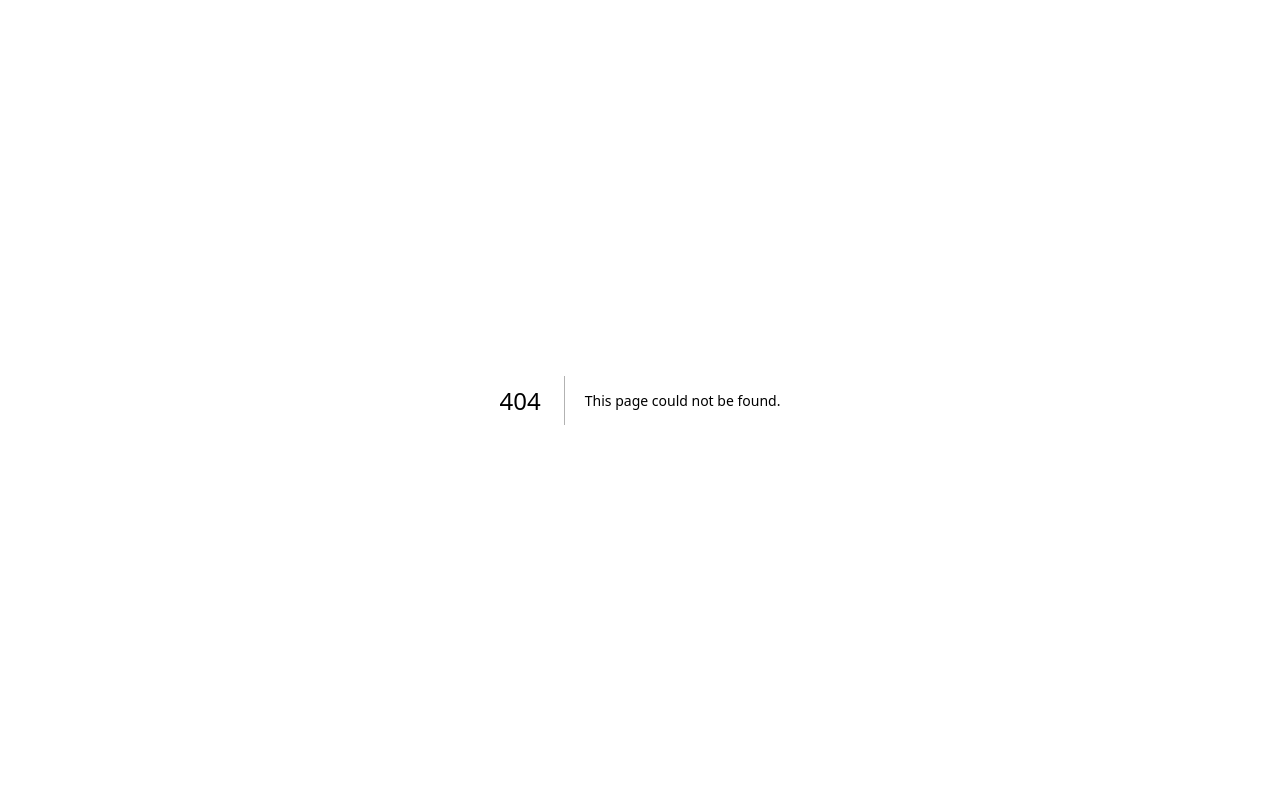
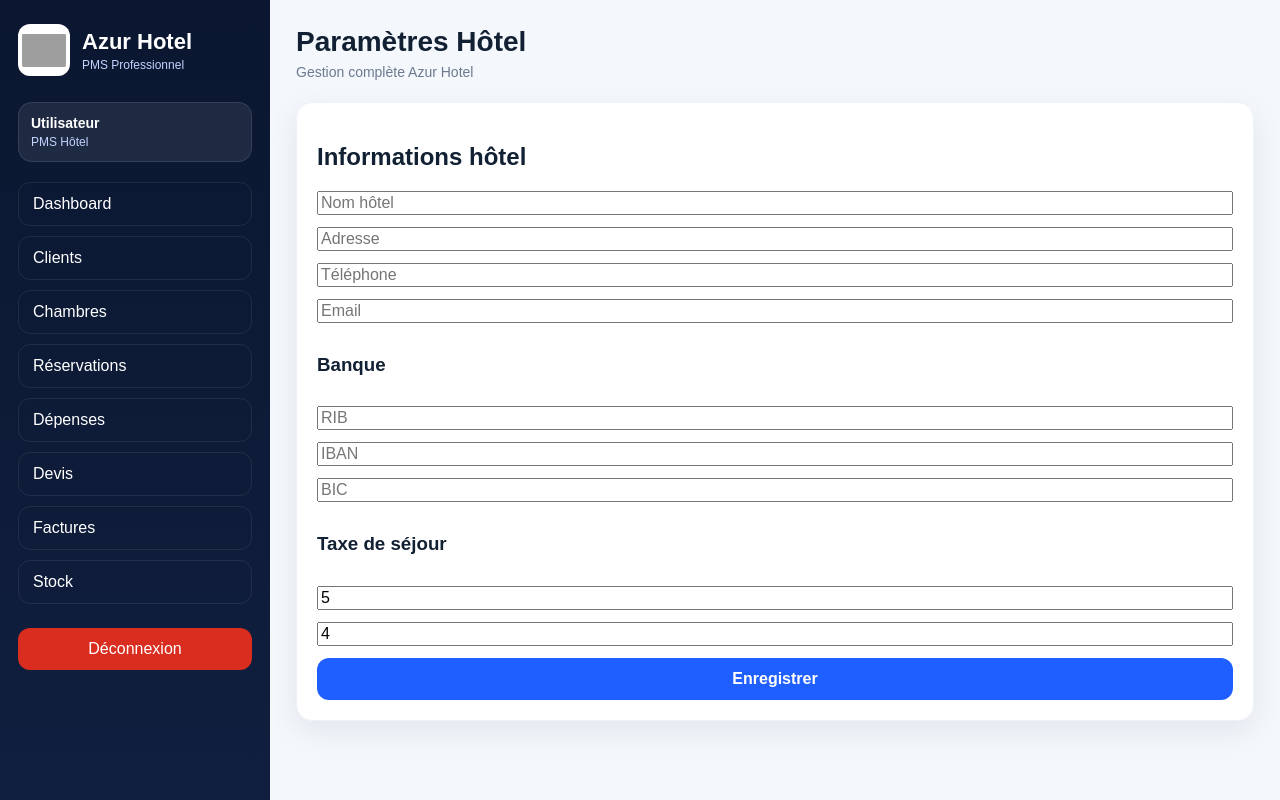
Before and after one commit to shadow786110/Azur-Hotel-pms-full, a Next.js app: page /settings in a window 1280 px wide. Before the commit this address had no page. Built offline with nearby package versions, Linux system fonts and the light colour scheme; no server answers; the database is empty; grey boxes are pictures that could not be loaded.

Commit message:
Create settings.js

```diff
--- /dev/null
+++ b/pages/settings.js
@@ -0,0 +1,90 @@
+import { useEffect, useState } from "react";
+import Layout from "../components/Layout";
+import { supabase } from "../lib/supabaseClient";
+
+export default function Settings() {
+  const [settings, setSettings] = useState({
+    hotel_name: "",
+    address: "",
+    phone: "",
+    email: "",
+    rib: "",
+    iban: "",
+    bic: "",
+    taxe_sejour_rate: 5,
+    taxe_sejour_cap: 4
+  });
+
+  useEffect(() => {
+    loadSettings();
+  }, []);
+
+  async function loadSettings() {
+    const { data } = await supabase
+      .from("hotel_settings")
+      .select("*")
+      .limit(1)
+      .single();
+
+    if (data) setSettings(data);
+  }
+
+  async function saveSettings(e) {
+    e.preventDefault();
+
+    const { error } = await supabase
+      .from("hotel_settings")
+      .upsert([settings]);
+
+    if (error) return alert(error.message);
+
+    alert("Paramètres sauvegardés");
+  }
+
+  return (
+    <Layout title="Paramètres Hôtel">
+      <div className="card">
+        <h2>Informations hôtel</h2>
+
+        <form onSubmit={saveSettings} className="form-grid">
+
+          <input value={settings.hotel_name} placeholder="Nom hôtel"
+            onChange={(e)=>setSettings({...settings, hotel_name:e.target.value})} />
+
+          <input value={settings.address} placeholder="Adresse"
+            onChange={(e)=>setSettings({...settings, address:e.target.value})} />
+
+          <input value={settings.phone} placeholder="Téléphone"
+            onChange={(e)=>setSettings({...settings, phone:e.target.value})} />
+
+          <input value={settings.email} placeholder="Email"
+            onChange={(e)=>setSettings({...settings, email:e.target.value})} />
+
+          <h3>Banque</h3>
+
+          <input value={settings.rib} placeholder="RIB"
+            onChange={(e)=>setSettings({...settings, rib:e.target.value})} />
+
+          <input value={settings.iban} placeholder="IBAN"
+            onChange={(e)=>setSettings({...settings, iban:e.target.value})} />
+
+          <input value={settings.bic} placeholder="BIC"
+            onChange={(e)=>setSettings({...settings, bic:e.target.value})} />
+
+          <h3>Taxe de séjour</h3>
+
+          <input type="number" value={settings.taxe_sejour_rate}
+            onChange={(e)=>setSettings({...settings, taxe_sejour_rate:e.target.value})}
+            placeholder="Taux %" />
+
+          <input type="number" value={settings.taxe_sejour_cap}
+            onChange={(e)=>setSettings({...settings, taxe_sejour_cap:e.target.value})}
+            placeholder="Plafond €" />
+
+          <button className="btn">Enregistrer</button>
+
+        </form>
+      </div>
+    </Layout>
+  );
+}
```
